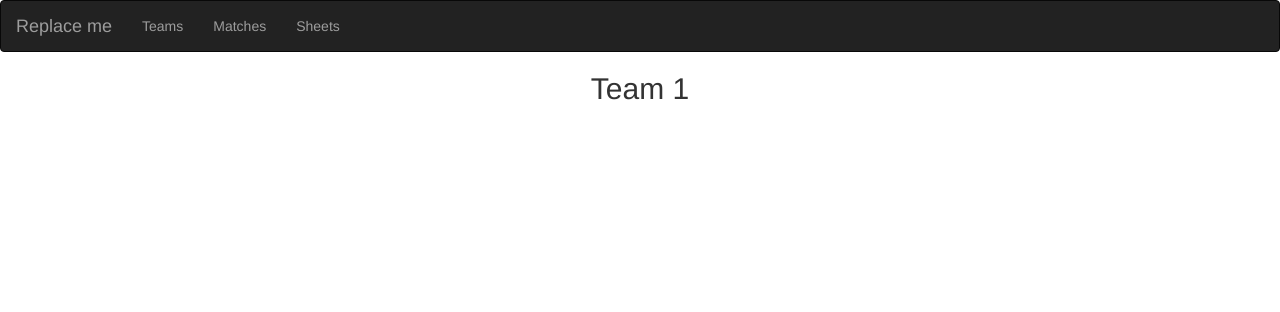
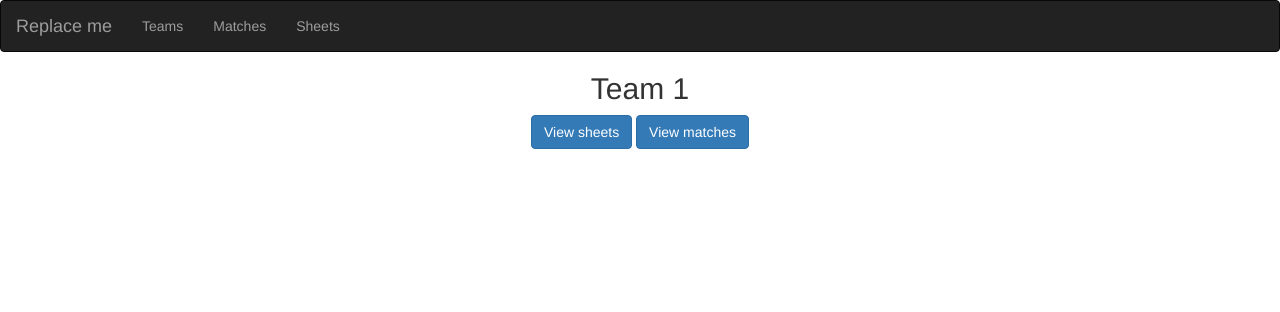
Before and after one commit to csherling/StuyPulseStrategy, a Flask app: page /teams/1 in a window 1280 px wide. Shown: the top 312 px of the page. Run offline with Flask 2, Linux system fonts and the light colour scheme; tables that the repository leaves empty hold one stand-in row (values such as "Sample post"); some libraries are stand-ins or nearby versions.

Commit message:
Add page for team overview

```diff
--- a/server/templates/view_team.html
+++ b/server/templates/view_team.html
@@ -5,6 +5,13 @@
 <center>
     <h2>Team {{ team.tid }}</h2>
 </center>
+
+<div class="container">
+    <center>
+        <a href="/sheets/{{ team.tid }}" class="btn btn-primary">View sheets</a>
+        <a href="/matches/{{ team.tid }}" class="btn btn-primary">View matches</a>
+    </center>
+</div>
 {% else %}
 <center>
     <h2>Team not found</h2>
```
